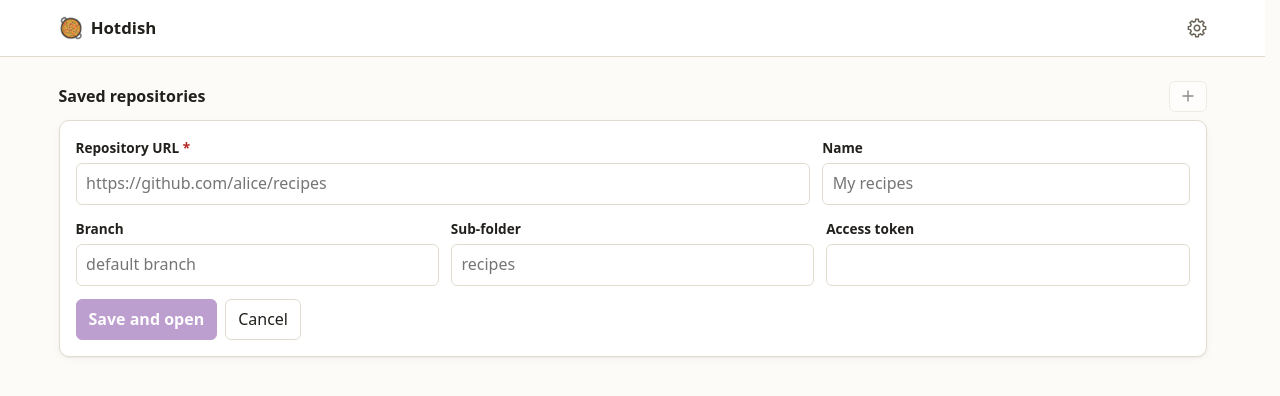
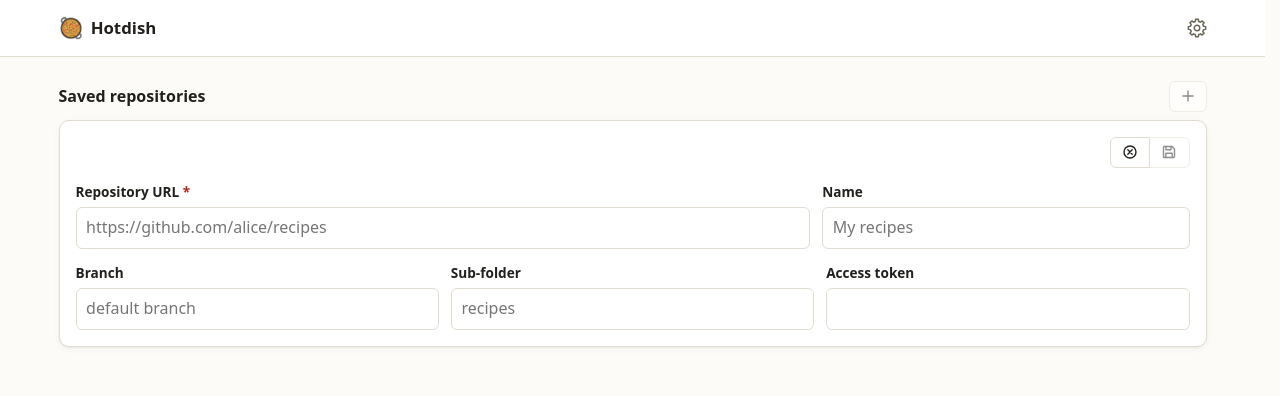
Before and after one commit to aleched/hotdish-site, a SvelteKit app: page / in a window 1280 px wide. Both pictures are taken after a click on the button "Add saved repository". Shown: the top 396 px of the page. Built offline with nearby package versions, Linux system fonts and the light colour scheme.

Commit message:
icon changes

```diff
--- a/src/lib/editor/RecipeEditor.svelte
+++ b/src/lib/editor/RecipeEditor.svelte
@@ -11,6 +11,7 @@
 	import { commitMessages } from '$lib/paths';
 	import { authStore } from '$lib/store/auth.svelte';
 	import CommitDialog from '$lib/ui/CommitDialog.svelte';
+	import { beforeNavigate } from '$app/navigation';
 	import Milkdown from './Milkdown.svelte';
 	import Icon from '$lib/ui/Icon.svelte';
 
@@ -67,6 +68,8 @@
 	let conflict = $state(false);
 	let message = $state('');
 	let confirming = $state(false);
+	let resetKey = $state(0);
+	let leaving = false;
 
 	if (!rawOnly) structured = toStructured();
 
@@ -162,6 +165,7 @@
 
 			repoStore.applySavedDoc(doc.path, content, result.sha);
 			confirming = false;
+			leaving = true;
 			onclose?.();
 		} catch (error) {
 			saveError = error;
@@ -173,13 +177,31 @@
 
 	async function reloadFromRepo() {
 		await repoStore.reload();
+		leaving = true;
 		onclose?.();
+	}
+
+	function undo() {
+		if (!window.confirm('Discard your unsaved changes?')) return;
+		fields = $state.snapshot(doc.fields);
+		body = doc.body;
+		rawText = doc.raw;
+		if (!rawOnly) structured = toStructured();
+		// Re-mounts the active editor so it picks up the restored content.
+		resetKey++;
 	}
 
 	function cancel() {
 		if (dirty && !window.confirm('Discard your unsaved changes?')) return;
+		leaving = true;
 		onclose?.();
 	}
+
+	// Guards in-app navigation (links, back button); beforeunload covers closing the tab.
+	beforeNavigate((navigation) => {
+		if (leaving || !dirty || navigation.type === 'leave') return;
+		if (!window.confirm('Discard your unsaved changes?')) navigation.cancel();
+	});
 </script>
 
 <svelte:window onbeforeunload={beforeUnload} />
@@ -216,28 +238,37 @@
 			{/each}
 		</div>
 
-		<div class="row">
+		<div class="split">
 			{#if dirty}
-				<span class="dirty" role="status" title="Unsaved changes" aria-label="Unsaved changes">*</span>
+				<button
+					type="button"
+					class="part"
+					title="Undo changes"
+					aria-label="Undo changes"
+					disabled={saving}
+					onclick={undo}
+				>
+					<Icon name="undo" />
+				</button>
 			{/if}
 			<button
 				type="button"
-				class="icon-btn"
+				class="part"
 				title="Cancel"
 				aria-label="Cancel"
 				onclick={cancel}
 			>
-				<Icon name="close" />
+				<Icon name="cancel" />
 			</button>
 			<button
-				class="primary icon-btn"
+				class="part save"
 				type="button"
 				title="Save"
 				aria-label="Save"
 				disabled={!dirty || saving}
 				onclick={startSave}
 			>
-				<Icon name="check" />
+				<Icon name="save" />
 			</button>
 		</div>
 	</header>
@@ -256,9 +287,13 @@
 	{/if}
 
 	{#if mode === 'form' && structured}
-		<StructuredForm doc={structured} template={repoStore.template} />
+		{#key resetKey}
+			<StructuredForm doc={structured} template={repoStore.template} />
+		{/key}
 	{:else if mode === 'rich'}
-		<Milkdown bind:this={richEditor} value={body} onchange={(markdown) => (body = markdown)} />
+		{#key resetKey}
+			<Milkdown bind:this={richEditor} value={body} onchange={(markdown) => (body = markdown)} />
+		{/key}
 	{:else}
 		<div class="source">
 			{#if rawOnly}
@@ -389,20 +424,43 @@
 		}
 	}
 
-	.icon-btn {
+	.split {
+		display: inline-flex;
+	}
+	.part {
 		display: inline-flex;
 		align-items: center;
 		justify-content: center;
-		width: 2.1rem;
-		height: 2.1rem;
-		padding: 0;
+		padding: 0.4rem 0.7rem;
+		border: 1px solid var(--border);
+		border-radius: 0;
+		background: var(--surface);
+		color: var(--text);
+		line-height: 0;
+		cursor: pointer;
 	}
-	.dirty {
-		color: var(--danger);
-		font-size: 1.6rem;
-		font-weight: 700;
-		line-height: 1;
-		cursor: default;
+	.part:hover:not(:disabled) {
+		text-decoration: none;
+		border-color: var(--accent);
+		position: relative;
+	}
+	.part.save:not(:disabled) {
+		background: var(--accent);
+		border-color: var(--accent);
+		color: #fff;
+	}
+	.part:disabled {
+		opacity: 0.5;
+		cursor: not-allowed;
+	}
+	.split > .part:first-child {
+		border-radius: var(--radius-sm) 0 0 var(--radius-sm);
+	}
+	.split > .part:last-child {
+		border-radius: 0 var(--radius-sm) var(--radius-sm) 0;
+	}
+	.split > .part + .part {
+		margin-left: -1px;
 	}
 
 	.small {
--- a/src/lib/ui/Icon.svelte
+++ b/src/lib/ui/Icon.svelte
@@ -16,8 +16,14 @@
 			| 'form'
 			| 'markdown'
 			| 'rich'
-			| 'check'
-			| 'close';
+			| 'save'
+			| 'cancel'
+			| 'undo'
+			| 'search'
+			| 'folder'
+			| 'tag'
+			| 'section'
+			| 'subsection';
 		size?: number;
 	}
 
@@ -74,10 +80,30 @@
 	{:else if name === 'rich'}
 		<path d="M1.5 12.5l3.2-9 3.2 9M2.7 9.5h4" />
 		<path d="M10 12.5V8.2M10 9.6c.3-1 1-1.4 2-1.4s1.5.6 1.5 1.5v2.8" stroke-width="1.2" />
-	{:else if name === 'check'}
-		<path stroke-width="1.8" d="M3 8.5l3.3 3.3L13 4.5" />
-	{:else if name === 'close'}
-		<path stroke-width="1.8" d="M4 4l8 8M12 4l-8 8" />
+	{:else if name === 'save'}
+		<path d="M2.5 3.5a1 1 0 0 1 1-1h7.6l2.4 2.4v7.6a1 1 0 0 1-1 1h-9a1 1 0 0 1-1-1z" />
+		<path d="M5 2.5v3.3h5V2.5M4.8 13.5V9.2h6.4v4.3" />
+	{:else if name === 'cancel'}
+		<circle cx="8" cy="8" r="6" />
+		<path d="M5.8 5.8l4.4 4.4M10.2 5.8l-4.4 4.4" />
+	{:else if name === 'undo'}
+		<path d="M5.5 3L2.5 6l3 3" />
+		<path d="M2.5 6H9a4 4 0 0 1 0 8H6" />
+	{:else if name === 'search'}
+		<circle cx="7" cy="7" r="4.5" />
+		<path d="M10.4 10.4L14 14" />
+	{:else if name === 'folder'}
+		<path d="M1.5 3.5h4.2l1.5 1.5h7.3v7.5a1 1 0 0 1-1 1h-11a1 1 0 0 1-1-1z" />
+	{:else if name === 'tag'}
+		<path d="M2 2.5h5.6l6.4 6.4-5.1 5.1L2.5 7.6z" />
+		<circle cx="5.2" cy="5.2" r="1" />
+	{:else if name === 'section'}
+		<rect x="2" y="2.5" width="12" height="4" rx="1" />
+		<rect x="2" y="9.5" width="12" height="4" rx="1" />
+	{:else if name === 'subsection'}
+		<rect x="2" y="2.5" width="12" height="3.5" rx="1" />
+		<rect x="5" y="9.5" width="9" height="4" rx="1" />
+		<path d="M3.5 7v4.5H5" />
 	{:else if name === 'filter'}
 		<path d="M2 3.5h12L9.5 9v4l-3 1.5V9z" />
 	{:else if name === 'grip'}
--- a/src/routes/+page.svelte
+++ b/src/routes/+page.svelte
@@ -28,6 +28,17 @@
 	let basePath = $state('');
 	let token = $state('');
 	let error = $state<string | null>(null);
+	let baseline = '';
+
+	const formSnapshot = () => JSON.stringify([input, name, kind, gitRef, basePath, token]);
+	let formDirty = $derived(formSnapshot() !== baseline);
+
+	function undoForm() {
+		if (!window.confirm('Discard your unsaved changes?')) return;
+		[input, name, kind, gitRef, basePath, token] = JSON.parse(baseline);
+		needsForgeChoice = false;
+		error = null;
+	}
 
 	function startCreate() {
 		isCreating = true;
@@ -40,6 +51,7 @@
 		basePath = '';
 		token = '';
 		error = null;
+		baseline = formSnapshot();
 	}
 
 	function startEdit(profile: Profile) {
@@ -53,6 +65,7 @@
 		basePath = profile.basePath ?? '';
 		token = profile.token ?? '';
 		error = null;
+		baseline = formSnapshot();
 	}
 
 	function cancelEdit() {
@@ -179,6 +192,41 @@
 
 {#snippet editForm()}
 				<form onsubmit={save} class="form inline-form">
+					<div class="form-actions">
+						<div class="split">
+							{#if formDirty}
+								<button
+									type="button"
+									class="part"
+									title="Discard changes"
+									aria-label="Discard changes"
+									disabled={isDetectingForge}
+									onclick={undoForm}
+								>
+									<Icon name="undo" />
+								</button>
+							{/if}
+							<button
+								type="button"
+								class="part"
+								title="Cancel"
+								aria-label="Cancel"
+								disabled={isDetectingForge}
+								onclick={cancelEdit}
+							>
+								<Icon name="cancel" />
+							</button>
+							<button
+								class="part save"
+								type="submit"
+								title={isDetectingForge ? 'Detecting forge...' : isCreating ? 'Save and open' : 'Save changes'}
+								aria-label={isCreating ? 'Save and open' : 'Save changes'}
+								disabled={!input.trim() || isDetectingForge || (needsForgeChoice && !kind)}
+							>
+								<Icon name="save" />
+							</button>
+						</div>
+					</div>
 					<div class="grid url-row">
 						<div class="field">
 							<label class="label" for="input">Repository URL <span class="required" aria-hidden="true">*</span></label>
@@ -227,16 +275,6 @@
 					{/if}
 					{#if kind}<p class="muted hint">{TOKEN_GUIDANCE[kind]}</p>{/if}
 					{#if error}<p class="banner error" role="alert">{error}</p>{/if}
-					<div class="row">
-						<button
-							class="primary"
-							type="submit"
-							disabled={!input.trim() || isDetectingForge || (needsForgeChoice && !kind)}
-						>
-							{isDetectingForge ? 'Detecting forge...' : isCreating ? 'Save and open' : 'Save changes'}
-						</button>
-						<button type="button" onclick={cancelEdit} disabled={isDetectingForge}>Cancel</button>
-					</div>
 				</form>
 {/snippet}
 
@@ -345,6 +383,49 @@
 </section>
 
 <style>
+	.split {
+		display: inline-flex;
+	}
+	.form-actions {
+		display: flex;
+		justify-content: flex-end;
+	}
+	.part {
+		display: inline-flex;
+		align-items: center;
+		justify-content: center;
+		padding: 0.4rem 0.7rem;
+		border: 1px solid var(--border);
+		border-radius: 0;
+		background: var(--surface);
+		color: var(--text);
+		line-height: 0;
+		cursor: pointer;
+	}
+	.part:hover:not(:disabled) {
+		text-decoration: none;
+		border-color: var(--accent);
+		position: relative;
+	}
+	.part.save:not(:disabled) {
+		background: var(--accent);
+		border-color: var(--accent);
+		color: #fff;
+	}
+	.part:disabled {
+		opacity: 0.5;
+		cursor: not-allowed;
+	}
+	.split > .part:first-child {
+		border-radius: var(--radius-sm) 0 0 var(--radius-sm);
+	}
+	.split > .part:last-child {
+		border-radius: 0 var(--radius-sm) var(--radius-sm) 0;
+	}
+	.split > .part + .part {
+		margin-left: -1px;
+	}
+
 	h2 {
 		font-size: 1rem;
 		margin-bottom: 0.5rem;
```
Also changed, not shown: src/lib/ui/StructuredForm.svelte (+86 -41 lines), src/lib/ui/TagFilter.svelte (+30 -8 lines), src/lib/ui/TagInput.svelte (added, +116 -0 lines).
